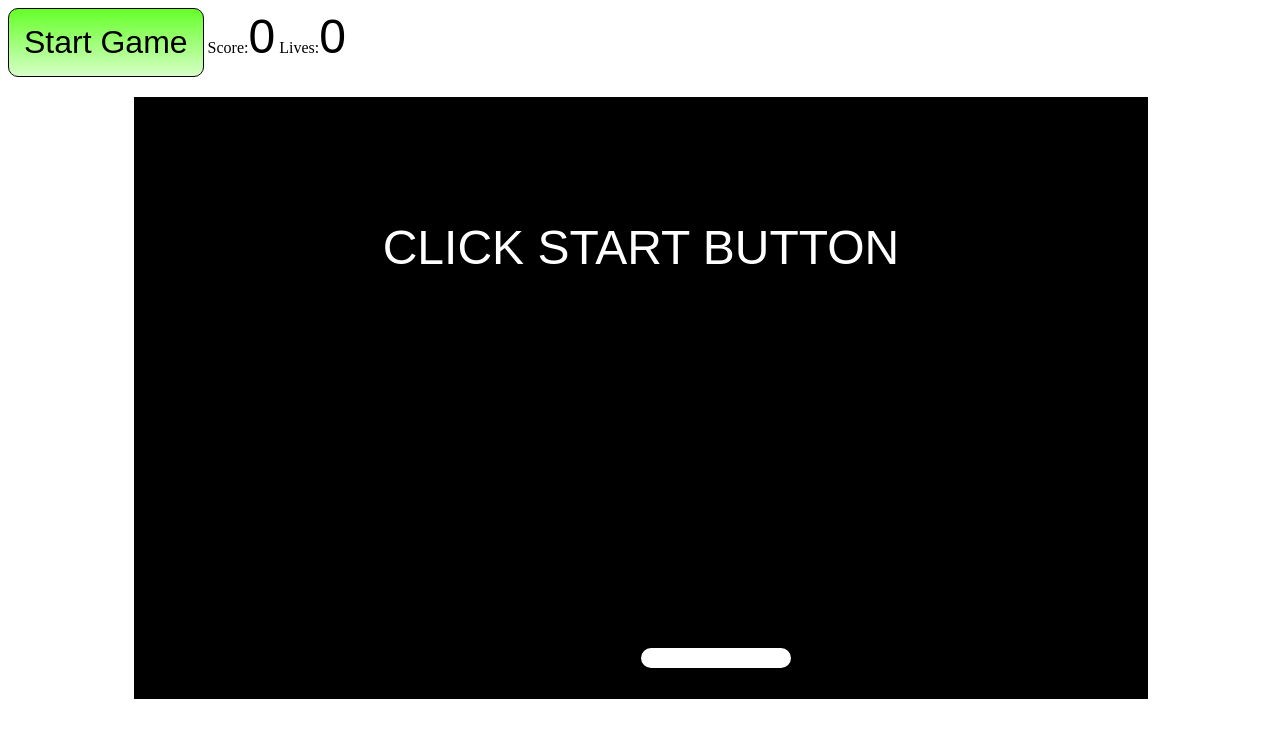
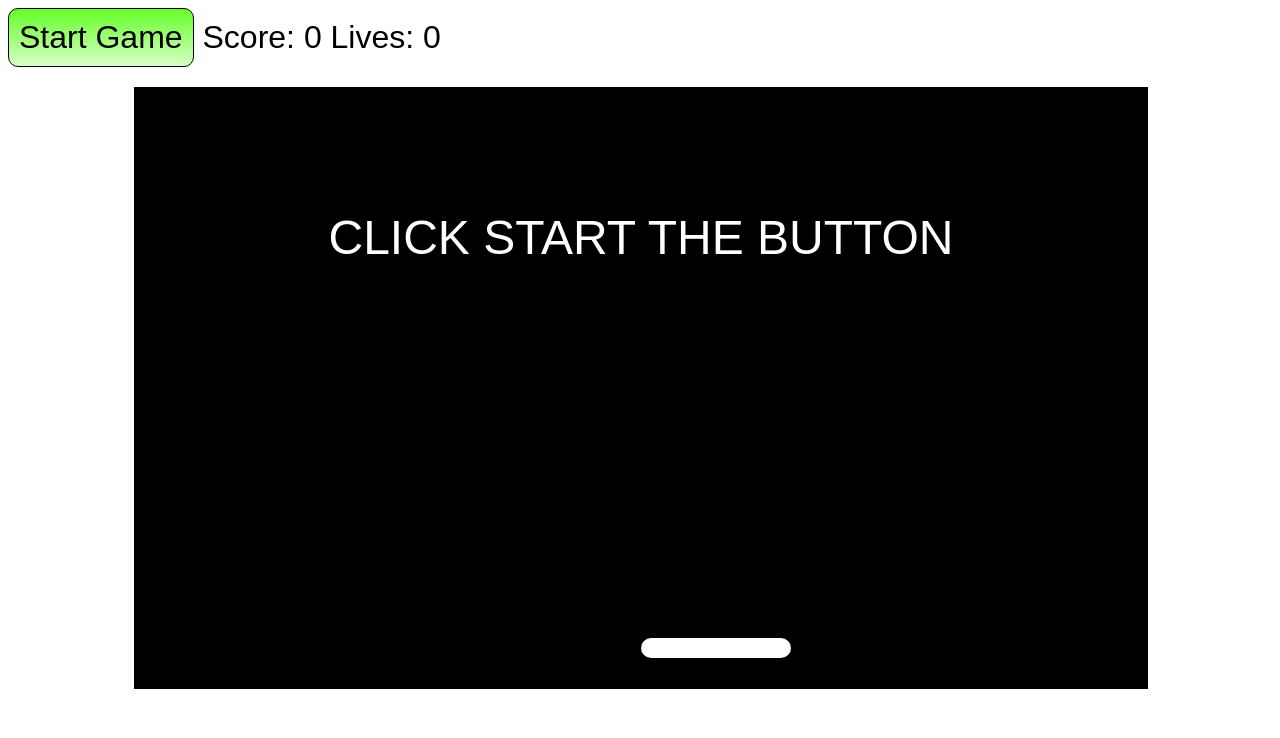
Before and after one commit to SamRotthier/Breakout_js, a plain HTML site: page index.html in a window 1280 px wide. Drawn offline with Linux system fonts and the light colour scheme.

Commit message:
Small changes to cosmetics

```diff
--- a/index.html
+++ b/index.html
@@ -7,15 +7,15 @@
     <link rel="stylesheet" href="style.css">
 </head>
 <body>
-    <div>
+    <div class="textStyle">
         <div class="startBtn">Start Game</div>
-        Score:<span class="score">0</span>
-        Lives:<span class="lives">0</span>
+        Score: <span class="score">0</span>
+        Lives: <span class="lives">0</span>
     </div>
     <div class="container">
         <div id="ball"></div>
         <div class="paddle"></div>
-        <div class="gameover">Click Start Button</div>
+        <div class="gameover">Click Start The Button</div>
     </div>
     <script src="script.js"></script>
 </body>
--- a/script.js
+++ b/script.js
@@ -184,7 +184,7 @@
 
         function EndGame(){
             document.querySelector('.gameover').style.display = 'block';
-            document.querySelector('.gameover').innerHTML = 'GAME OVER <br> Your Score: '+score;
+            document.querySelector('.gameover').innerHTML = 'GAME OVER <br> Your Score was: '+score;
             document.querySelector('.startBtn').style.display = 'inline-block';
             gameOver = true;
             ball.style.display = 'none';
--- a/style.css
+++ b/style.css
@@ -32,21 +32,24 @@
 
 .startBtn {
     display: inline-block;
-    padding: 15px;
+    padding: 10px;
     border: 1px solid black;
     background: linear-gradient(#65ff28, #d7ffc7);
     color: black;
+    /*
     font-size: 2em;
     font-family: fantasy;
+    */
     text-align: center;
     border-radius: 10px;
 }
 
-
+/*
 .score, .lives {
     font-size: 3em;
     font-family: fantasy;
 }
+    */
 
 .brick {
     position: absolute;
@@ -72,3 +75,8 @@
     text-transform: uppercase;
     width: 100%;
 }
+
+.textStyle{
+    font-size: 2em;
+    font-family: fantasy;
+}
```
Also changed, not shown: 1 other file.
